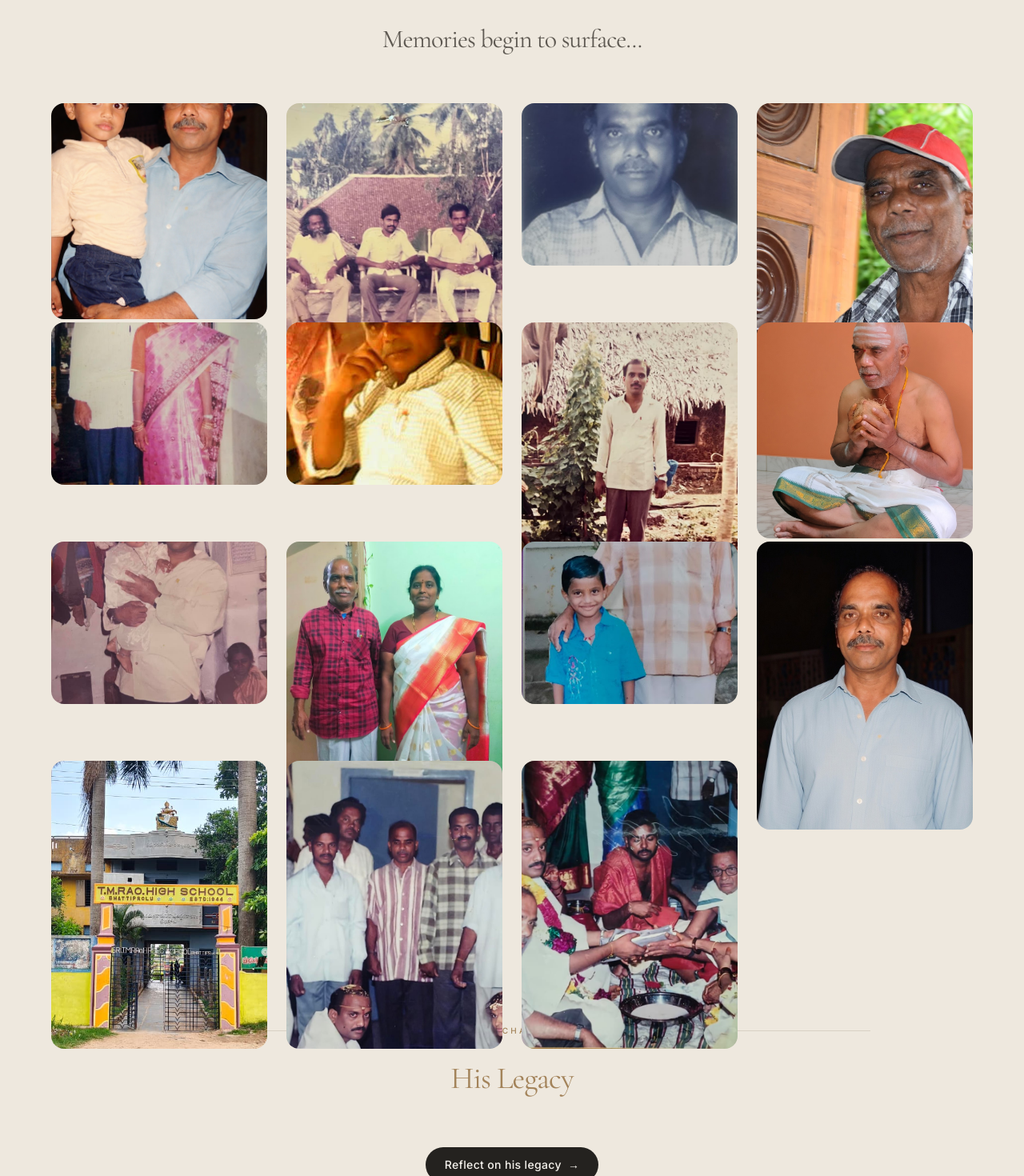
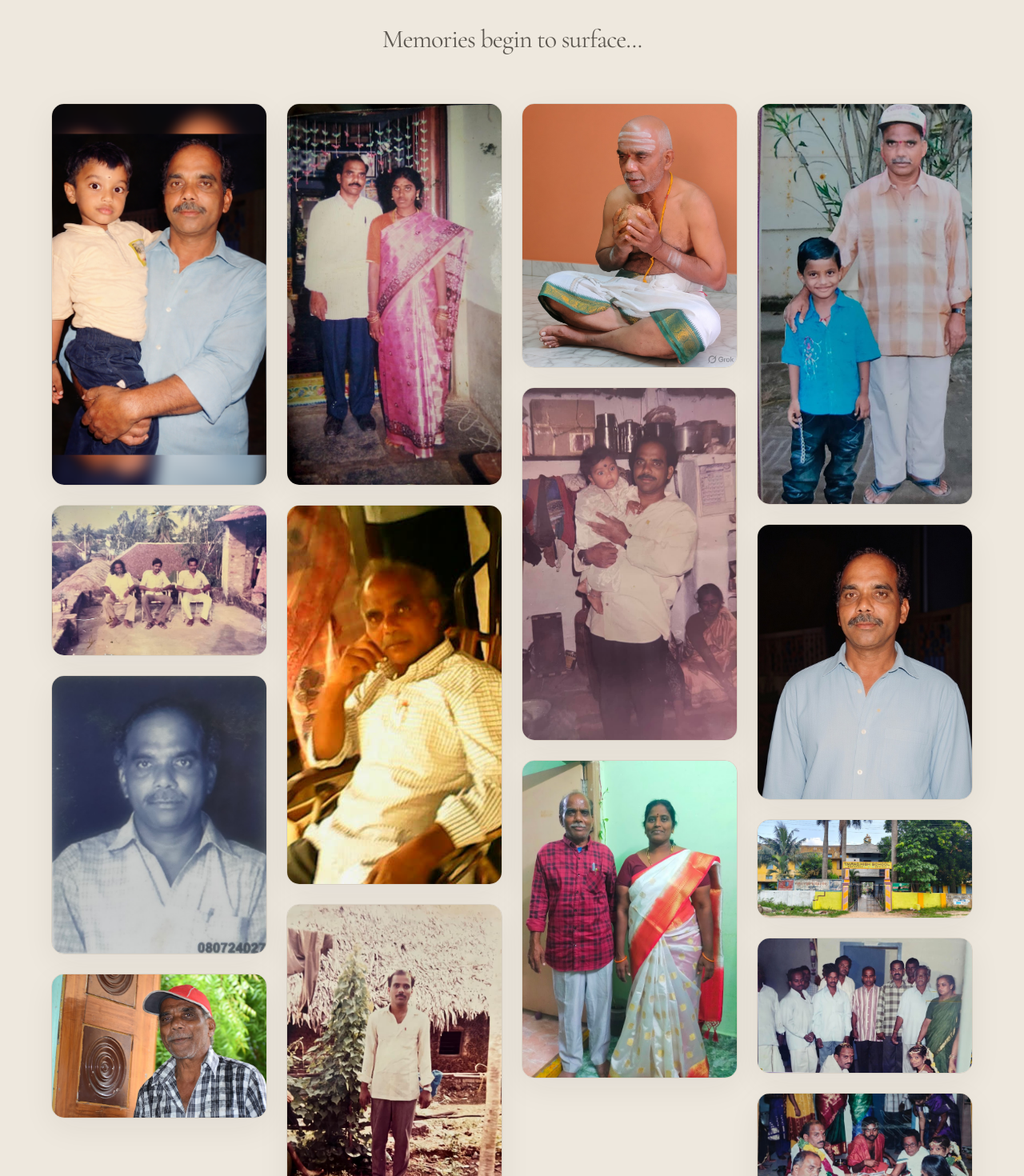
Before and after one commit to kvnrajasekhar/balarama_krishna_memorial_site, a React (Vite) app: page /story/gallery in a window 1280 px wide. Shown: the part 400-1870 px from the top of the page at 80% size. Built offline with nearby package versions, Linux system fonts and the light colour scheme.

Commit message:
fix: gallery image overlays fixed

```diff
--- a/src/components/sections/Gallery.jsx
+++ b/src/components/sections/Gallery.jsx
@@ -4,25 +4,61 @@ import { useTranslation } from "react-i18next";
 import { SectionLabel } from "../ui/SectionLabel";
 import { ChapterTransition } from "../transitions/ChapterTransition";
 import { X } from "lucide-react";
-import { MemoryImage, RevealText } from "../storytelling";
+import { RevealText } from "../storytelling";
 
 const galleryImages = [
-  { src: "/images/Nanna/nanna-1.png", category: "family", size: "large" },
-  { src: "/images/Nanna/3brothers.jpeg", category: "family", size: "medium" },
-  { src: "/images/Nanna/nanna-2.jpg", category: "childhood", size: "small" },
-  { src: "/images/Nanna/nanna-3.JPG", category: "work", size: "medium" },
-  { src: "/images/Nanna/nanna-4.jpeg", category: "family", size: "small" },
-  { src: "/images/Nanna/nanna-5.jpg", category: "everyday", size: "small" },
-  { src: "/images/Nanna/nanna-6.jpeg", category: "work", size: "medium" },
-  { src: "/images/Nanna/nanna-7.jpg", category: "family", size: "large" },
-  { src: "/images/Nanna/nanna-9.jpeg", category: "everyday", size: "small" },
-  { src: "/images/Nanna/nanna-e3.jpg", category: "memories", size: "medium" },
-  { src: "/images/Nanna/nanna-e4.jpg", category: "memories", size: "small" },
-  { src: "/images/Nanna/nanna-image.jpg", category: "finalYears", size: "medium" },
-  { src: "/images/Nanna/school-he-studied.jpeg", category: "childhood", size: "medium" },
-  { src: "/images/Nanna/bhaskar-anna-marriage.jpeg", category: "family", size: "medium" },
-  { src: "/images/Nanna/bhaskar-anna-marriage2.jpeg", category: "family", size: "medium" },
+  { src: "/images/Nanna/nanna-1.png", category: "family" },
+  { src: "/images/Nanna/3brothers.jpeg", category: "family" },
+  { src: "/images/Nanna/nanna-2.jpg", category: "childhood" },
+  { src: "/images/Nanna/nanna-3.JPG", category: "work" },
+  { src: "/images/Nanna/nanna-4.jpeg", category: "family" },
+  { src: "/images/Nanna/nanna-5.jpg", category: "everyday" },
+  { src: "/images/Nanna/nanna-6.jpeg", category: "work" },
+  { src: "/images/Nanna/nanna-7.jpg", category: "family" },
+  { src: "/images/Nanna/nanna-9.jpeg", category: "everyday" },
+  { src: "/images/Nanna/nanna-e3.jpg", category: "memories" },
+  { src: "/images/Nanna/nanna-e4.jpg", category: "memories" },
+  { src: "/images/Nanna/nanna-image.jpg", category: "finalYears" },
+  { src: "/images/Nanna/school-he-studied.jpeg", category: "childhood" },
+  { src: "/images/Nanna/bhaskar-anna-marriage.jpeg", category: "family" },
+  { src: "/images/Nanna/bhaskar-anna-marriage2.jpeg", category: "family" },
 ];
+
+/**
+ * MasonryPhoto — a single wall photo.
+ *
+ * Deliberately has NO fixed height and no row-span logic: the image keeps its
+ * natural aspect ratio (`h-auto`) and simply fills the width of its CSS
+ * column. That's what makes overlap impossible — every item's height is
+ * exactly as tall as its own content, so nothing can spill into a neighbor
+ * or into whatever follows the grid.
+ */
+function MasonryPhoto({ src, category, onClick, delay = 0 }) {
+  const { t } = useTranslation();
+
+  return (
+    <motion.button
+      type="button"
+      onClick={onClick}
+      initial={{ opacity: 0, y: 16 }}
+      whileInView={{ opacity: 1, y: 0 }}
+      viewport={{ once: true, margin: "-40px" }}
+      transition={{ duration: 0.6, delay: Math.min(delay, 0.6) }}
+      className="group relative mb-6 block w-full overflow-hidden rounded-2xl border border-[#d8d0c4] bg-[#f7f4ee] shadow-[0_12px_40px_rgba(36,34,31,0.06)] focus:outline-none focus-visible:ring-2 focus-visible:ring-[#a3835a]"
+    >
+      <img
+        src={src}
+        alt={t(`gallery.categories.${category}`, category)}
+        loading="lazy"
+        className="block h-auto w-full transition-transform duration-700 ease-out group-hover:scale-[1.04]"
+      />
+      <div className="pointer-events-none absolute inset-0 bg-gradient-to-t from-[#24221f]/55 via-transparent to-transparent opacity-0 transition-opacity duration-500 group-hover:opacity-100" />
+      <span className="pointer-events-none absolute bottom-4 left-4 translate-y-2 font-sans text-[10px] uppercase tracking-[0.28em] text-white opacity-0 transition-all duration-500 group-hover:translate-y-0 group-hover:opacity-100">
+        {t(`gallery.categories.${category}`, category)}
+      </span>
+    </motion.button>
+  );
+}
 
 export function Gallery() {
   const { t } = useTranslation();
@@ -36,7 +72,7 @@ export function Gallery() {
           whileInView={{ opacity: 1, y: 0 }}
           viewport={{ once: true }}
           transition={{ duration: 0.8 }}
-          className="text-center mb-16"
+          className="mb-16 text-center"
         >
           <SectionLabel>{t("gallery.kicker")}</SectionLabel>
 
@@ -45,35 +81,41 @@ export function Gallery() {
           </h2>
         </motion.div>
 
-        {/* Memories Emerging - Editorial Memory Wall */}
         <div className="mt-20">
-          <RevealText variant="mask" delay={0.3} className="font-display text-[clamp(1.5rem,2.5vw,2rem)] leading-none tracking-[-0.03em] text-[#5e5952] mb-12 text-center">
+          <RevealText
+            variant="mask"
+            delay={0.3}
+            className="mb-12 text-center font-display text-[clamp(1.5rem,2.5vw,2rem)] leading-none tracking-[-0.03em] text-[#5e5952]"
+          >
             {t("gallery.surfaceTitle")}
           </RevealText>
         </div>
 
-        {/* Editorial Memory Wall - Varying sizes and whitespace */}
-        <div className="mt-16">
-          <div className="grid grid-cols-2 md:grid-cols-3 lg:grid-cols-4 gap-6 auto-rows-[250px]">
+        {/* True masonry wall: CSS columns + natural image height.
+            No fixed row height, no row-span math — so nothing can overlap,
+            and the wall's real rendered height is always accurate, which is
+            what keeps the ChapterTransition below from riding up into it. */}
+        <div className="mt-16 columns-2 gap-6 md:columns-3 lg:columns-4 [column-fill:_balance]">
           {galleryImages.map((image, index) => (
-              <MemoryImage
-                key={image.src}
+            <div key={image.src} className="break-inside-avoid">
+              <MasonryPhoto
                 src={image.src}
-                alt={`Memory - ${image.category}`}
-                size={image.size}
+                category={image.category}
                 onClick={() => setSelectedImage(image)}
-                delay={index * 0.08}
+                delay={index * 0.05}
               />
+            </div>
           ))}
         </div>
-        </div>
 
+        <div className="mt-8">
           <ChapterTransition
             nextChapter={t("legacy.title")}
             nextChapterId="legacy"
             targetPath="/story/legacy"
             label={t("storyRoutes.galleryNext")}
           />
+        </div>
       </div>
 
       {/* Lightbox */}
@@ -83,14 +125,14 @@ export function Gallery() {
             initial={{ opacity: 0 }}
             animate={{ opacity: 1 }}
             exit={{ opacity: 0 }}
-            className="fixed inset-0 z-50 bg-black/95 flex items-center justify-center p-4"
+            className="fixed inset-0 z-50 flex items-center justify-center bg-black/95 p-4"
             onClick={() => setSelectedImage(null)}
           >
             <motion.button
               initial={{ scale: 0.8, opacity: 0 }}
               animate={{ scale: 1, opacity: 1 }}
               exit={{ scale: 0.8, opacity: 0 }}
-              className="absolute top-6 right-6 p-2 text-white/80 hover:text-white transition-colors"
+              className="absolute right-6 top-6 p-2 text-white/80 transition-colors hover:text-white"
               onClick={(e) => {
                 e.stopPropagation();
                 setSelectedImage(null);
@@ -104,7 +146,7 @@ export function Gallery() {
               exit={{ scale: 0.9, opacity: 0 }}
               src={selectedImage.src}
               alt="Gallery photograph"
-              className="max-w-full max-h-[90vh] object-contain"
+              className="max-h-[90vh] max-w-full object-contain"
               onClick={(e) => e.stopPropagation()}
             />
           </motion.div>
--- a/src/components/sections/Legacy.jsx
+++ b/src/components/sections/Legacy.jsx
@@ -8,7 +8,7 @@ export function Legacy() {
   const { t } = useTranslation();
 
   const values = [
-    t("legacy.values.honesty"),
+    // t("legacy.values.honesty"),
     t("legacy.values.hardWork"),
     t("legacy.values.family"),
     t("legacy.values.relationships"),
--- a/src/components/storytelling/ValueReveal.jsx
+++ b/src/components/storytelling/ValueReveal.jsx
@@ -42,7 +42,7 @@ const {t} = useTranslation();
         {values.map((value, index) => (
           <p
             key={index}
-            className="font-display text-[clamp(2.5rem,5vw,5rem)] leading-none tracking-[-0.05em] text-[#24221f] mb-12"
+            className="font-display text-[clamp(2.5rem,5vw,5rem)] leading-none tracking-[-0.05em] text-[#a3835a] mb-12"
           >
             {value}
           </p>
@@ -70,7 +70,7 @@ const {t} = useTranslation();
             delay: isMobile ? 0.1 + (index * 0.15) : 0.3 + (index * 0.25), // Faster delays on mobile
             ease: [0.22, 1, 0.36, 1]
           }}
-          className="font-display text-[clamp(2.5rem,5vw,5rem)] leading-none tracking-[-0.05em] text-[#24221f] mb-16"
+          className="font-display text-[clamp(2.5rem,5vw,5rem)] leading-none tracking-[-0.05em] text-[#a3835a] mb-16"
         >
           {value}
         </motion.p>
@@ -86,7 +86,7 @@ const {t} = useTranslation();
             delay: isMobile ? 0.1 + (values.length * 0.15) : 0.3 + (values.length * 0.25), // Faster delays on mobile
             ease: [0.22, 1, 0.36, 1]
           }}
-          className="font-display text-[clamp(1.8rem,3vw,3rem)] leading-[1.1] tracking-[-0.03em] text-[#a3835a]"
+          className="font-display text-[clamp(1.8rem,3vw,3rem)] leading-[1.1] tracking-[-0.03em] text-[#24221f]"
         >
           {finalMessage}
         </motion.p>
```
Also changed, not shown: src/content/te/translations.json. Lines whose indentation alone changed are shown as unchanged.
